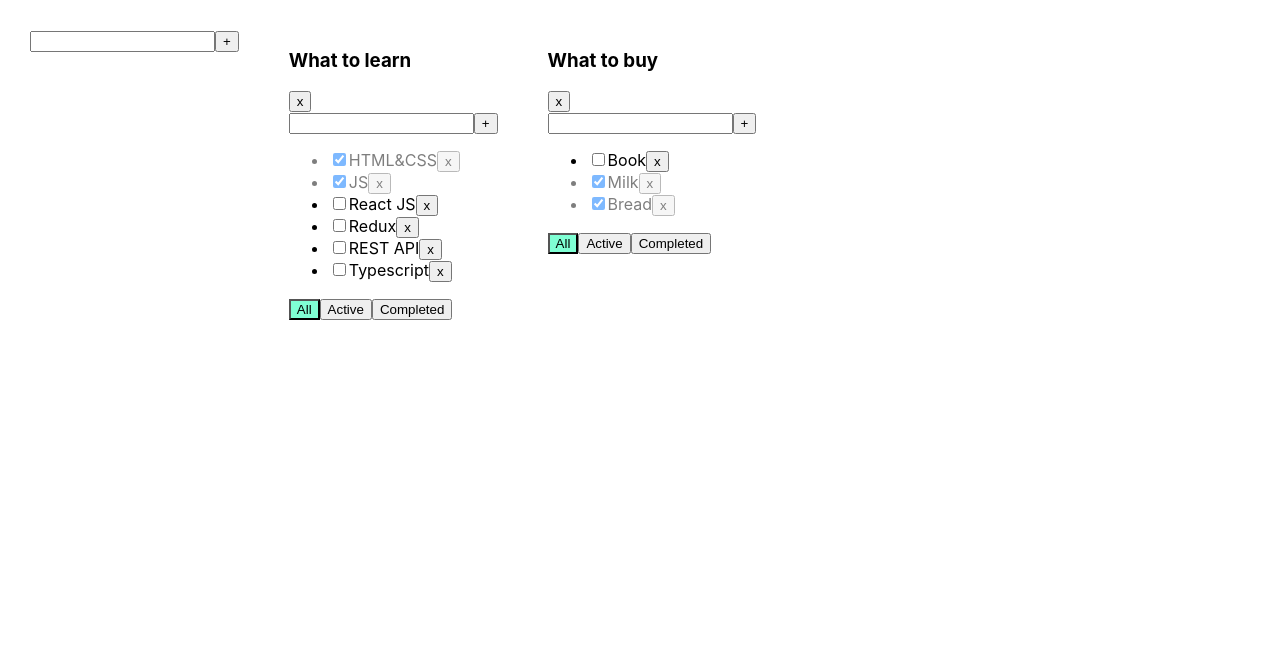
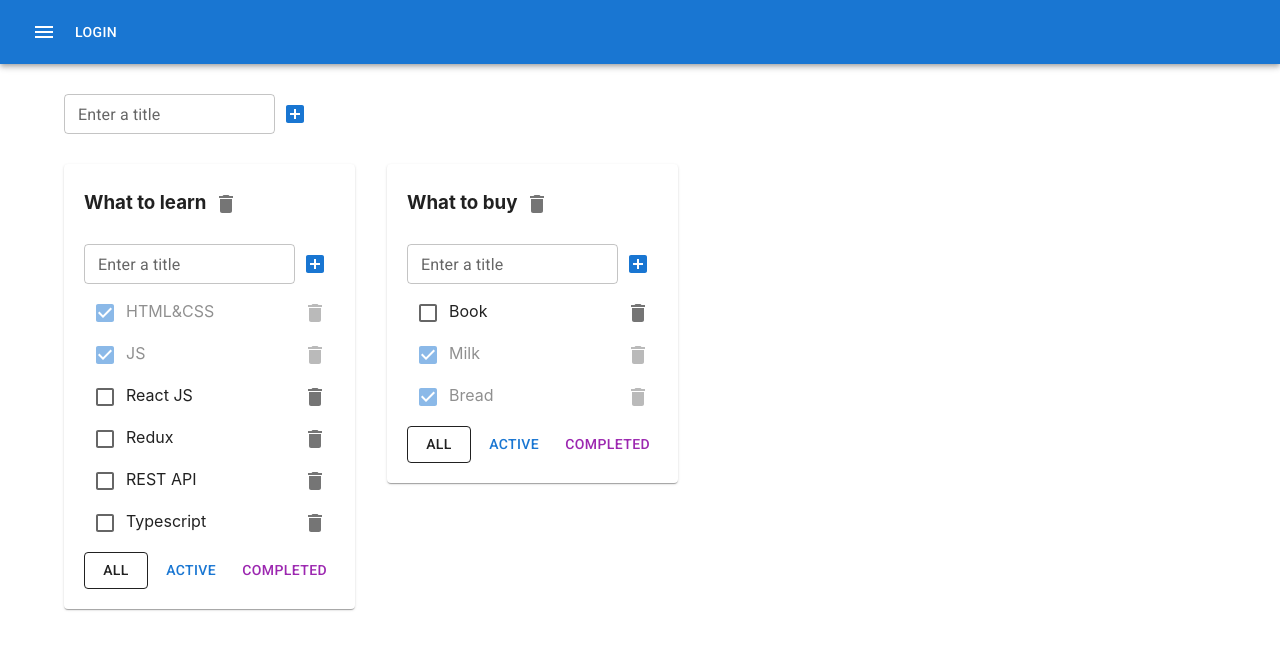
Before and after one commit to ianabarkhatova/todolists, a React (Create React App) app: page / in a window 1280 px wide. Shown: the top 650 px of the page. Built offline with nearby package versions, Linux system fonts and the light colour scheme.

Commit message:
Implemented Material UI for the project

```diff
--- a/public/index.html
+++ b/public/index.html
@@ -24,6 +24,13 @@
       work correctly both with client-side routing and a non-root public URL.
       Learn how to configure a non-root public URL by running `npm run build`.
     -->
+    <link rel="preconnect" href="https://fonts.googleapis.com" />
+    <link rel="preconnect" href="https://fonts.gstatic.com" crossorigin />
+    <link
+            rel="stylesheet"
+            href="https://fonts.googleapis.com/css2?family=Roboto:wght@300;400;500;700&display=swap"
+    />
+
     <title>React App</title>
   </head>
   <body>
--- a/src/App.css
+++ b/src/App.css
@@ -1,23 +1,9 @@
-.App {
-  padding: 30px;
-  display: flex;
+* {
+  padding: 0;
+  margin: 0;
 }
 
-.App > div {
-  margin-right: 50px;
+.todolist-title-container {
+  display: flex;
+  align-items: center;
 }
-
-.error {
-  border: red 1px solid;
-}
-.error-message {
-  color: red;
-}
-
-.active-filter {
-  background-color: aquamarine;
-}
-
-.is-done {
-  opacity: 0.5;
-}
--- a/src/App.tsx
+++ b/src/App.tsx
@@ -3,7 +3,14 @@ import './App.css';
 import {TaskType, TodoList} from "./todoList/TodoList";
 import {v1} from "uuid";
 import {AddItemForm} from "./todoList/AddItemForm";
-
+import AppBar from '@mui/material/AppBar';
+import Toolbar from '@mui/material/Toolbar';
+import Button from '@mui/material/Button';
+import IconButton from '@mui/material/IconButton';
+import MenuIcon from '@mui/icons-material/Menu';
+import Container from '@mui/material/Container';
+import Grid from '@mui/material/Unstable_Grid2';
+import Paper from '@mui/material/Paper';
 
 export type FilterValuesType = "all" | "completed" | "active"
 
@@ -19,7 +26,7 @@ type tasksObjType = {
 
 function App() {
 
-    //деструктуризирущее присваивание
+    //деструктурирующее присваивание
 
 //новый локальный стейт, который управляет режимом отображения
 
@@ -112,11 +119,22 @@ function App() {
 
 
     return (
-        <div className="App">
+        <div>
+            <AppBar position='static' sx={{mb: '30px'}}>
+                <Toolbar>
+                    <IconButton color='inherit'>
+                        <MenuIcon/>
+                    </IconButton>
+                    <Button color='inherit'>Login</Button>
+                </Toolbar>
+            </AppBar>
 
+            <Container fixed>
+                <Grid container sx={{mb: '30px'}}>
                     <AddItemForm
                         addItem={addTodoList}/>
-
+                </Grid>
+                <Grid container spacing={4}>
                     {todoLists.map((tl) => {
 
                         //фильтрация происходит каждый раз на основе одного объекта(tl)
@@ -129,7 +147,11 @@ function App() {
                             tasksForTodoList = tasksForTodoList.filter(t => !t.isDone);
                         }
 
-                return <TodoList
+
+                        return (
+                            <Grid>
+                                <Paper sx={{ p: '0 20px 20px 20px' }}>
+                                    <TodoList
                                         key={tl.id}
                                         id={tl.id}
                                         title={tl.title}
@@ -143,7 +165,12 @@ function App() {
                                         changeTaskTitle={changeTaskTitle}
                                         changeTodoListTitle={changeTodoListTitle}
                                     />
+                                </Paper>
+                            </Grid>
+                        )
                     })}
+                </Grid>
+            </Container>
         </div>
     );
 }
--- a/src/button/Button.tsx
+++ b/src/button/Button.tsx
@@ -1,5 +1,3 @@
-import React from "react";
-
 type ButtonPropsType = {
     title: string
     onClickHandler?: () => void
--- a/src/todoList/AddItemForm.tsx
+++ b/src/todoList/AddItemForm.tsx
@@ -1,5 +1,7 @@
 import React, {ChangeEvent, KeyboardEvent, useState} from "react";
-import {Button} from "../button/Button";
+import {TextField} from "@mui/material";
+import IconButton from "@mui/material/IconButton";
+import AddBoxIcon from '@mui/icons-material/AddBox'
 
 type AddItemFormPropsType = {
     addItem: (title: string) => void
@@ -27,13 +29,19 @@ export const AddItemForm = ({addItem}: AddItemFormPropsType) => {
     }
 
     return <div>
-        <input
+        <TextField
+            label='Enter a title'
+            variant={'outlined'}
+            className={error ? "error" : ''}
             value={taskTitle}
+            size={'small'}
             onChange={changeTaskTitleHandler}
             onKeyDown={keyDownAddTaskHandler}
-            className={error ? "error" : ''}
+            error={!!error}
+            helperText={error}
         />
-        <Button title={"+"} onClickHandler={addTaskHandler}/>
-        {error && <div className={"error-message"}>{error}</div>}
+        <IconButton onClick={addTaskHandler} color={'primary'}>
+            <AddBoxIcon/>
+        </IconButton>
     </div>
 }
--- a/src/todoList/EditableSpan.tsx
+++ b/src/todoList/EditableSpan.tsx
@@ -1,4 +1,5 @@
 import React, {ChangeEvent, useState} from "react";
+import {TextField} from "@mui/material";
 
 type EditableSpanPropsType = {
     title: string
@@ -24,6 +25,12 @@ export const EditableSpan = ({title, onChange}: EditableSpanPropsType) => {
     }
 
     return editMode ?
-        <input value={spanTitle} onChange={onChangeHandler} onBlur={activateViewMode} autoFocus/> :
+        <TextField
+            variant={'standard'}
+            value={spanTitle}
+            size={'small'}
+            onChange={onChangeHandler}
+            onBlur={activateViewMode}
+            autoFocus/> :
         <span onDoubleClick={activateEditMode}>{title}</span>
 }
--- a/src/todoList/TodoList.tsx
+++ b/src/todoList/TodoList.tsx
@@ -1,9 +1,10 @@
 import React, {ChangeEvent} from "react";
-import {Button} from "../button/Button";
 import {FilterValuesType} from "../App";
 import {AddItemForm} from "./AddItemForm";
 import {EditableSpan} from "./EditableSpan";
-
+import IconButton from '@mui/material/IconButton'
+import DeleteIcon from '@mui/icons-material/Delete'
+import {Box, Button, Checkbox, List, ListItem} from "@mui/material";
 
 export type TaskType = {
     id: string
@@ -39,10 +40,12 @@ export const TodoList = ({
                              changeTodoListTitle,
                          }: TodoListPropsType) => {
 
+
     const tasksElements: Array<JSX.Element> | JSX.Element = tasks.length === 0 ? (
         <p>No tasks</p>
     ) : (
-        tasks.map((t) => {
+        <List>
+            {tasks.map((t) => {
                 //эти функции пишем внутри мапа, т к ф-я будет своя отдельная для каждой таски:
                 const removeTaskHandler = () => {
                     removeTask(t.id, id)
@@ -57,14 +60,25 @@ export const TodoList = ({
                 }
 
                 return (
-                <li key={t.id} className={t.isDone ? "is-done" : ''}>
-                    <input type="checkbox" checked={t.isDone} onChange={checkBoxOnChangeHandler}/>
+                    <ListItem
+                        key={t.id}
+                        sx={{
+                            p: 0,
+                            justifyContent: 'space-between',
+                            opacity: t.isDone ? 0.5 : 1,
+                        }}>
+                        <div>
+                            <Checkbox checked={t.isDone} onChange={checkBoxOnChangeHandler}/>
                             <EditableSpan title={t.title} onChange={onChangeTaskTitleHandler}/>
-                    <Button onClickHandler={removeTaskHandler} title={"x"}/>
-                </li>
-            )
-        })
-    )
+                        </div>
+                        <IconButton aria-label="delete" onClick={removeTaskHandler}>
+                            <DeleteIcon/>
+                        </IconButton>
+                    </ListItem>
+                );
+            })}
+        </List>
+    );
 
 
     const setAllTasksHandler = () => changeFilter("all", id)
@@ -82,21 +96,20 @@ export const TodoList = ({
     }
 
 
-
     // const userTaskTitleLengthWarning = taskTitle.length > 15 &&
     //     <div>Your task title should be not less than 15 characters</div>
 
 
-
-    return (
-        <div>
-            <h3>
+    return <div>
+        <h3 style={{padding: '20px 0 20px'}}>
             <EditableSpan
                 title={title}
                 onChange={onChangeTodoListTitleHandler}
             />
+            <IconButton aria-label="delete" onClick={removeTodoListHandler}>
+                <DeleteIcon/>
+            </IconButton>
         </h3>
-            <button onClick={removeTodoListHandler}>x</button>
 
         <AddItemForm addItem={addTaskHandler}/>
 
@@ -104,21 +117,28 @@ export const TodoList = ({
             {tasksElements}
         </ul>
 
-            <div>
+        <Box sx={{display: 'flex', justifyContent: 'space-between'}}>
             <Button
-                    onClickHandler={setAllTasksHandler}
-                    title={"All"}
-                    className={filter === "all" ? "active-filter" : ''}/>
+                onClick={setAllTasksHandler}
+                variant={filter === "all" ? "outlined" : "text"}
+                color='inherit'
+            >
+                All
+            </Button>
             <Button
-                    onClickHandler={setActiveTasksHandler}
-                    title={"Active"}
-                    className={filter === "active" ? "active-filter" : ''}
-                />
+                onClick={setActiveTasksHandler}
+                variant={filter === "active" ? "outlined" : "text"}
+                color='primary'
+            >
+                Active
+            </Button>
             <Button
-                    onClickHandler={setCompletedTasksHandler}
-                    title={"Completed"}
-                    className={filter === "completed" ? "active-filter" : ''}/>
-            </div>
-        </div>
-    );
+                onClick={setCompletedTasksHandler}
+                variant={filter === "completed" ? "outlined" : "text"}
+                color='secondary'
+            >
+                Completed
+            </Button>
+        </Box>
+    </div>;
 }
--- a/src/todoList/TodoListWithRef.tsx
+++ b/src/todoList/TodoListWithRef.tsx
@@ -1,5 +1,5 @@
 import React, {useRef} from "react";
-import {Button} from "../button/Button";
+import {Button} from "@mui/material";
 import {FilterValuesType} from "../App";
 
 
@@ -34,7 +34,7 @@ export const TodoList = ({title, tasks, removeTask, changeFilter, addTask}: Todo
 
             <div>
                 <input ref={taskInputRef}/>
-                <Button title={"+"} onClickHandler={addTaskHandler}/>
+                <Button onClick={addTaskHandler}/>
             </div>
 
             {tasks.length === 0 ? (
```
Also changed, not shown: package.json (+13 -1 lines), 1 other file (tests, documents, lock files or other folders). Lines whose indentation alone changed are shown as unchanged.
